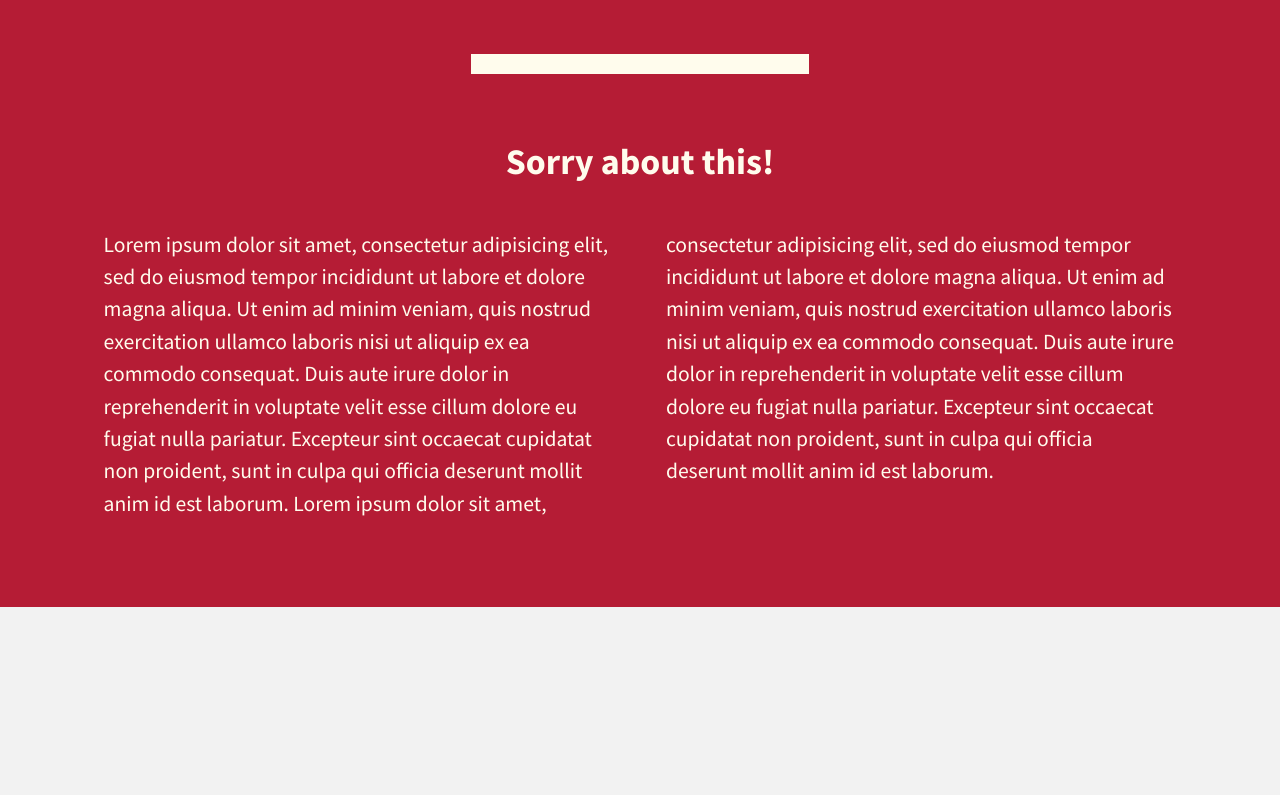
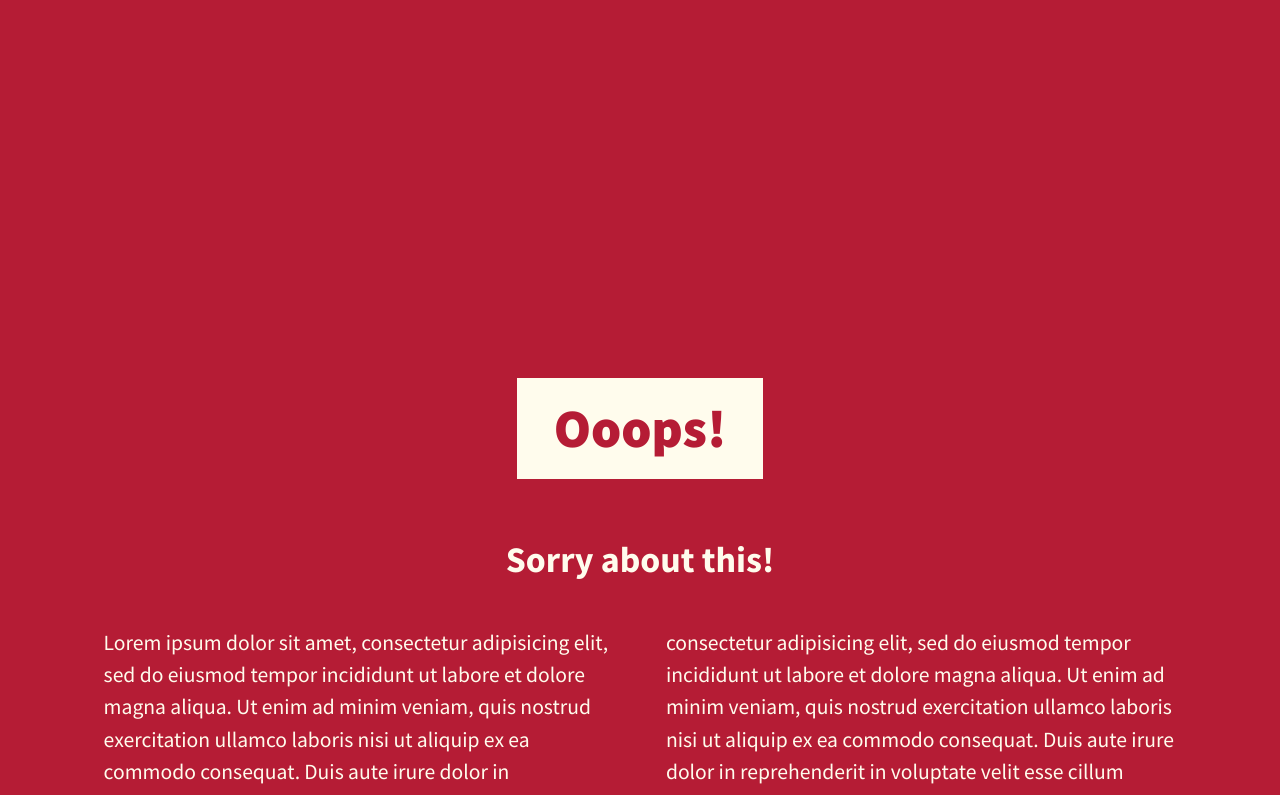
Before and after one commit to morris-hazrati/JavaScript-Essential-by-Morten-Rand-Hendriksen, a plain HTML site: page 07-05 Passing Event Objent to the Event Handler/index.html in a window 1280 px wide. Both pictures are taken after a click on the link "Book Now!". Shown: the top 795 px of the page. Drawn offline with Linux system fonts and the light colour scheme.

Commit message:
finished. by using an anonymous function, the event and this have been passed to the handler function successfully. That's awesome!

```diff
--- a/07-05 Passing Event Objent to the Event Handler/index.html
+++ b/07-05 Passing Event Objent to the Event Handler/index.html
@@ -5,8 +5,20 @@
     <title>Passing event object to the event handler function</title>
     <link rel="stylesheet" href="//fonts.googleapis.com/css?family=Source+Sans+Pro:400,400i,700,700i,900,900i" type="text/css" media="all">
     <link rel="stylesheet" href="style.css">
+    <script type="text/javascript" src="script.js" defer>
+
+    </script>
   </head>
   <body>
+    <div class="cta">
+
+    </div>
+    <div class="cta">
+
+    </div>
+    <div class="cta">
+
+    </div>
     <div class="cta">
         <a href="#" class="hide">Book Now!</a>
         <section id="booking-alert" class="booking-info">
--- /dev/null
+++ b/07-05 Passing Event Objent to the Event Handler/script.js
@@ -0,0 +1,22 @@
+console.log("JavaScript is working!");
+
+const CTA = document.querySelector(".cta a");
+console.log(CTA);
+const ALERT = document.querySelector("#booking-alert");
+console.log(ALERT);
+
+CTA.classList.remove("hide");
+ALERT.classList.add("hide");
+
+function reveal (e,button) {
+  console.log("button is: " , button);
+  console.log(e);
+  e.preventDefault();
+  button.innerHTML == "Book Now!" ? CTA.innerHTML = "Ooops!" : CTA.innerHTML = "Book Now!";
+  ALERT.classList.toggle("hide");
+}
+
+CTA.addEventListener("click" , function (e) {
+  reveal(e, this);
+  console.log("this is: " , this);
+} , false);
```
